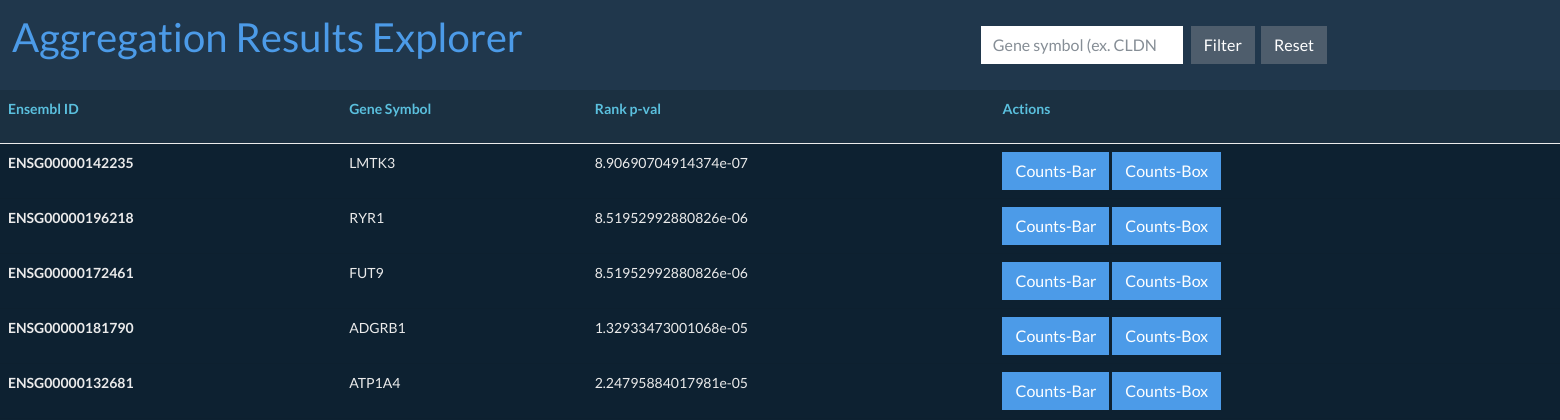
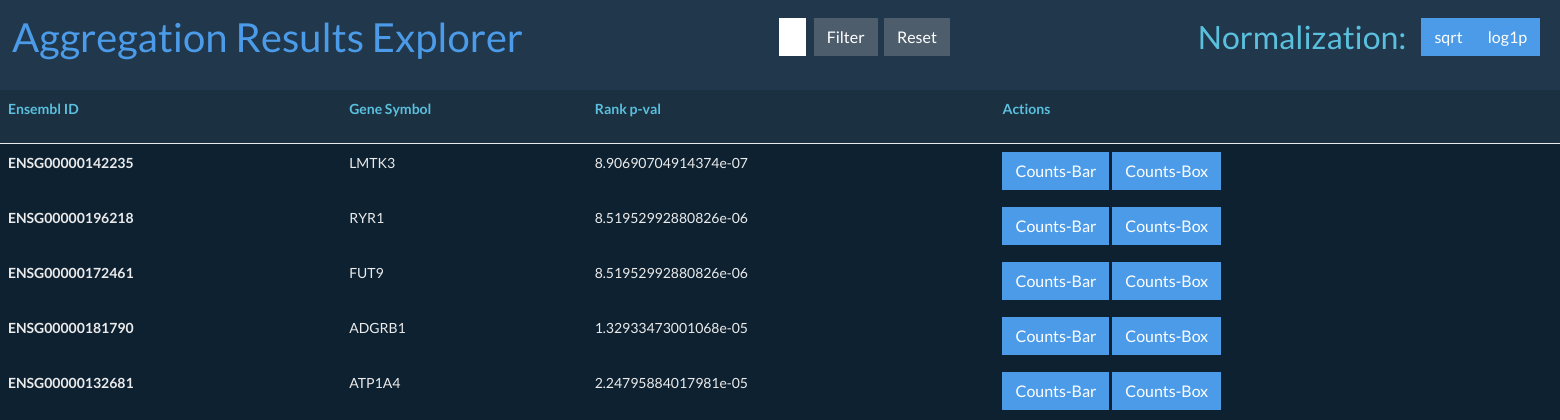
Before and after one commit to zgr2788/crossBBR_display, a FastAPI app: page / in a window 1560 px wide. Shown: the top 420 px of the page. Run offline with FastAPI, Linux system fonts and the light colour scheme; parts of the project's set-up code (start-up, migrations or seed data) failed here and were passed over; some libraries are stand-ins or nearby versions.

Commit message:
Add spacing and reorder navbar

```diff
--- a/Templates/display_home.html
+++ b/Templates/display_home.html
@@ -14,7 +14,7 @@
 
 
 
-    <!--navbar -->
+    <!-- navbar -->
     <nav class="navbar navbar-expand-lg navbar-dark bg-dark">
       <div class="container-fluid">
         <a class="navbar-brand" href="#"><h1><p class="text-primary">Aggregation Results Explorer</p></h1></a>
@@ -23,18 +23,33 @@
         </button>
         <div class="collapse navbar-collapse" id="navbarColor01">
           <ul class="navbar-nav me-auto">
-            <!--add navbar items here-->
+            <!-- add navbar items here -->
+            <li class="nav-item px-5"></li>
+            <li class="nav-item px-5"></li>
+            <!-- substring search for symbols -->
+            <li class="nav-item px-5">
+              <form class="d-flex" method="post">
+                <input class="form-control me-sm-2" type="search" name="search_string" placeholder="Gene symbol (ex. CLDN6)" required>
+                <button class="btn btn-secondary my-2 my-sm-0" type="submit">Filter</button>
+                &nbsp&nbsp
+                <a class="btn btn-secondary my-2 my-sm-0" href="">Reset</a>
+              </form>
+            </li>
+            <li class="nav-item px-5"></li>
+            <li class="nav-item px-5"></li>
+            <!-- select normalization type -->
+            <li class = "nav-item px-2">
+              <h2><p class="text-info">Normalization:</p></h2>
+            </li>
+            <li class="nav-item px-2">
+              <div class="btn-group" role="group">
+                <input type="radio" class="btn-check" name="sqrt" id="btnradio1" autocomplete="off" checked="">
+                <label class="btn btn-outline-primary" for="btnradio1">sqrt</label>
+                <input type="radio" class="btn-check" name="log1p" id="btnradio2" autocomplete="off" checked="">
+                <label class="btn btn-outline-primary" for="btnradio2">log1p</label>
+              </div>
+            </li>
           </ul>
-
-          <!--implement search here-->
-          <form class="d-flex mx-auto" method="post">
-            <input class="form-control me-sm-2" type="search" name="search_string" placeholder="Gene symbol (ex. CLDN6)" required>
-            <button class="btn btn-secondary my-2 my-sm-0" type="submit">Filter</button>
-            &nbsp&nbsp
-            <a class="btn btn-secondary my-2 my-sm-0" href="">Reset</a>
-          </form>
-
-
         </div>
       </div>
     </nav>
--- a/main.py
+++ b/main.py
@@ -13,8 +13,6 @@
 # Main page
 @app.get("/")
 async def main_page(request: _fastapi.Request):
-
-    # TODO: Implement string search for gene symbols
     gene_list = await _services.fetchGeneList()
     return templates.TemplateResponse('display_home.html', context = {'request' : request, 'genes_df' : gene_list})
 
@@ -30,7 +28,7 @@
     return templates.TemplateResponse('display_home.html', context = {'request' : request, 'genes_df' : gene_list})
 
 @app.get("/barplot/{gene_id}")
-async def main_page(request: _fastapi.Request, gene_id: str):
+async def main_page(request: _fastapi.Request, gene_id: str, sqrt : bool = _fastapi.Form(False), log1p : bool = _fastapi.Form(False)):
     counts_dict, gene_id = await _services.fetchCounts(gene_id)
 
     # TODO: Implement scaling change
```
